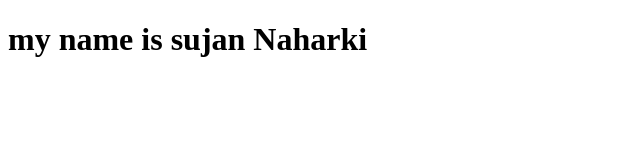
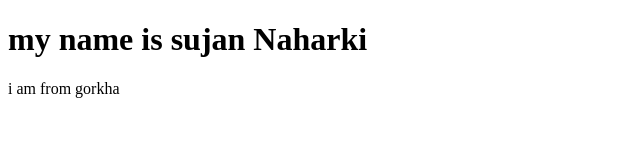
Before and after one commit to naharki/shoppingCartJAvascript, a plain HTML site: page index.html in a window 1280 px wide. Shown: the whole page, without its empty margins (0-640 px from the left). Drawn offline with Linux system fonts and the light colour scheme.

Commit message:
added homwtown

```diff
--- a/index.html
+++ b/index.html
@@ -8,5 +8,7 @@
 </head>
 <body>
     <h1>my name is sujan Naharki</h1>
+    <p>i am from gorkha
+    </p>
 </body>
 </html>
```
